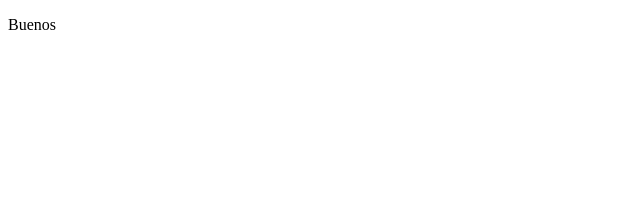
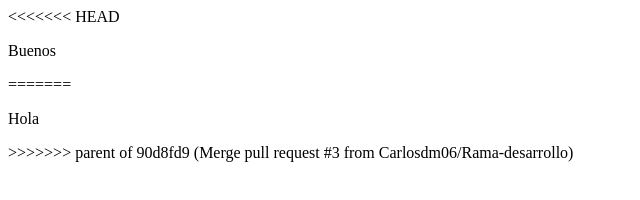
Before and after one commit to Carlosdm06/MiPrimerRepositorio, a plain HTML site: page index.html in a window 1280 px wide. Shown: the whole page, without its empty margins (0-640 px from the left). Drawn offline with Linux system fonts and the light colour scheme.

Commit message:
Update index.html

```diff
--- a/index.html
+++ b/index.html
@@ -3,6 +3,10 @@
 <head>
 </head>
 <body>
+<<<<<<< HEAD
 <p>Buenos</p>
+=======
+<p>Hola</p>
+>>>>>>> parent of 90d8fd9 (Merge pull request #3 from Carlosdm06/Rama-desarrollo)
 </body>
 </html>
```
